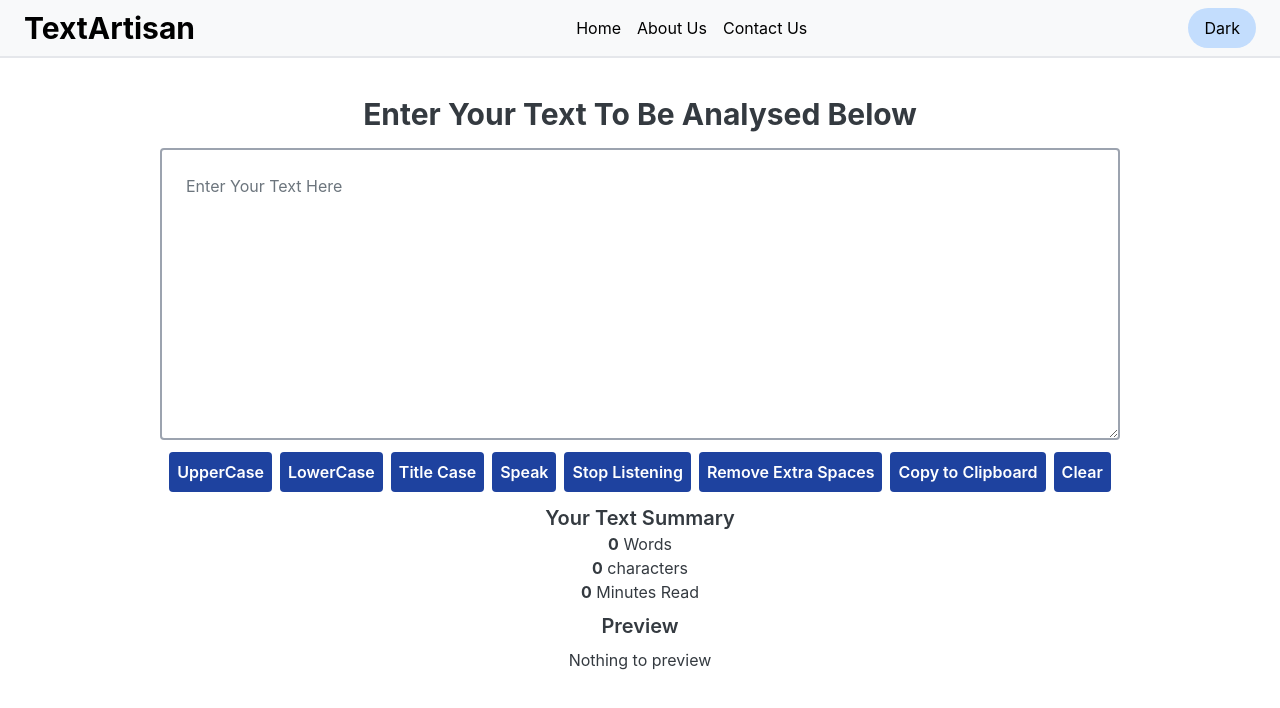
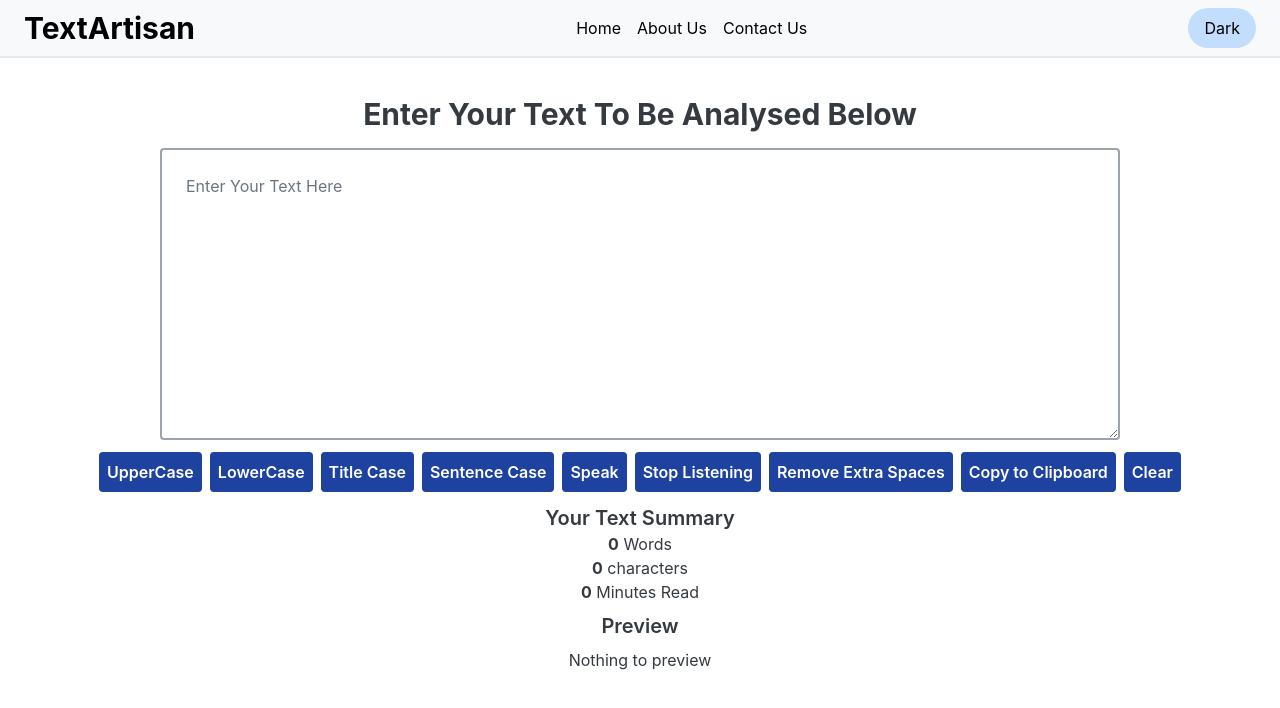
Before and after one commit to ankita239/TextArtisan-Text-Based-Utility, a React (Create React App) app: page / in a window 1280 px wide. Shown: the top 708 px of the page. Built offline with nearby package versions, Linux system fonts and the light colour scheme.

Commit message:
final commit

```diff
--- a/src/components/TextForm.js
+++ b/src/components/TextForm.js
@@ -35,7 +35,8 @@ export default function TextForm(prop) {
   }
 
   const handleSentence = () => {
-    let sentences = text.split('. ');
+    let lowerText = text.toLowerCase();
+    let sentences = lowerText.split('. ');
     sentences = sentences.map((sentence) => {
      return sentence.charAt(0).toUpperCase() + sentence.slice(1);
     })
@@ -77,6 +78,7 @@ const handleremovextra = () => {
           <button disabled={text.length===0} className="bg-blue-800 rounded text-white font-semibold p-2 m-1" onClick={handleUp}>UpperCase</button>
           <button disabled={text.length===0} className="bg-blue-800 rounded text-white font-semibold p-2 m-1" onClick={handleLow}>LowerCase</button>
           <button disabled={text.length===0} className="bg-blue-800 rounded text-white font-semibold p-2 m-1" onClick={handleTitle}>Title Case</button>
+          <button disabled={text.length===0} className="bg-blue-800 rounded text-white font-semibold p-2 m-1" onClick={handleSentence}>Sentence Case</button>
           <button disabled={text.length===0} type="submit" onClick={speak} className="bg-blue-800 rounded text-white font-semibold p-2 m-1">Speak</button>
           <button disabled={text.length===0} type="button" className="bg-blue-800 rounded text-white font-semibold p-2 m-1" onClick={handlestopclicked}>Stop Listening </button>
           <button disabled={text.length===0} type="button" className="bg-blue-800 rounded text-white font-semibold p-2 m-1" onClick={handleremovextra}>Remove Extra Spaces </button>
```
